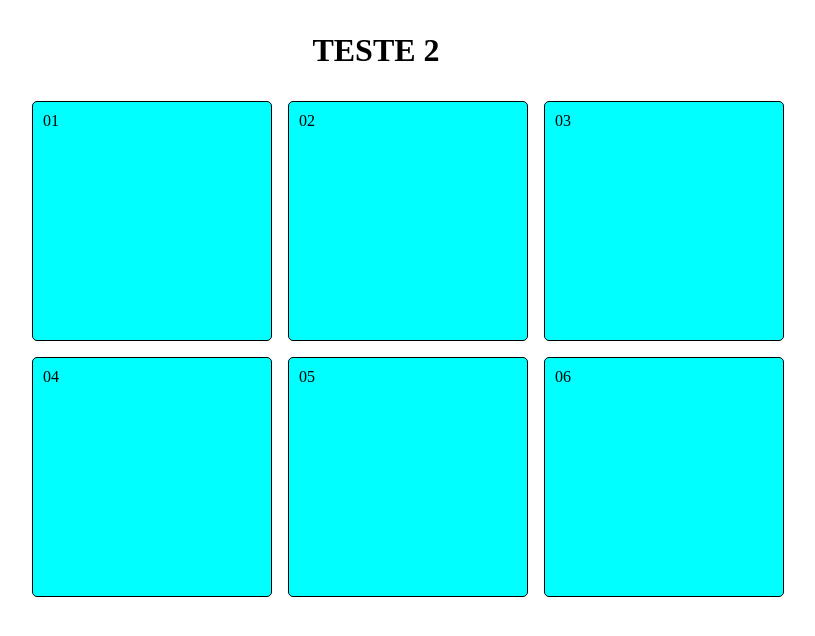
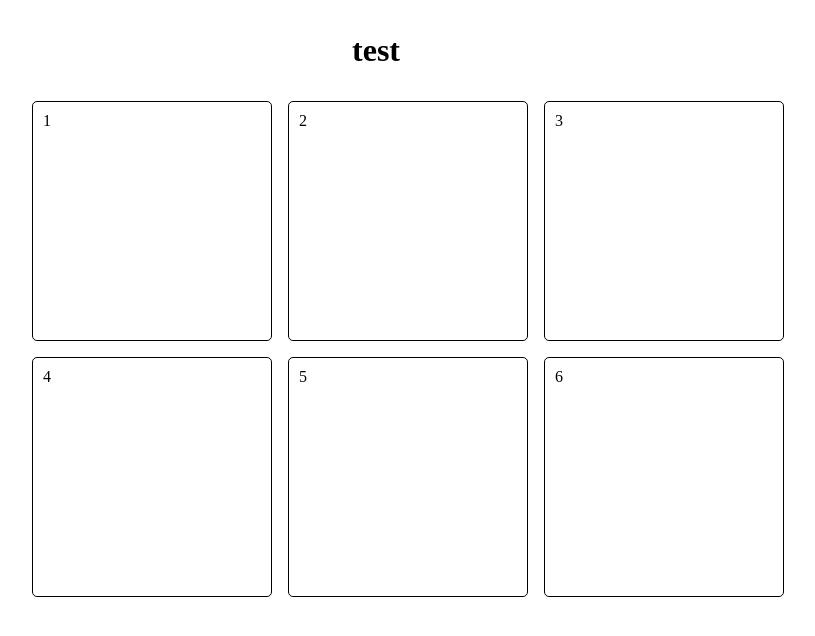
Before and after one commit to mikaelelias/content_guides, a plain HTML site: page index.html in a window 1280 px wide. Shown: the whole page, without its empty margins (264-1079 px from the left). Drawn offline with Linux system fonts and the light colour scheme.

Commit message:
grid in css html

```diff
--- a/index.html
+++ b/index.html
@@ -9,34 +9,34 @@
 </head>
 
 <header>
-    <h1>TESTE 2</h1>
+    <h1>test</h1>
 </header>
 
 <body>
     <div class="container">
         <section class="caixas">
             <div class="cx">
-                01
+                1
             </div>
 
             <div class="cx">
-                02
+                2
             </div>
 
             <div class="cx">
-                03
+                3
             </div>
 
             <div class="cx">
-                04
+                4
             </div>
 
             <div class="cx">
-                05
+                5
             </div>
 
             <div class="cx">
-                06
+                6
             </div>
         </section>
     </div>
--- a/style.css
+++ b/style.css
@@ -9,7 +9,6 @@
     grid-template-columns: repeat(3, 15rem);
     grid-template-rows: repeat(2, 15rem);
     gap: 1rem;
-
 }
 
 header {
@@ -18,7 +17,6 @@ header {
 }
 
 .cx {
-    background-color: aqua;
     width: 15rem;
     height: 15rem;
     padding: 10px;
```
